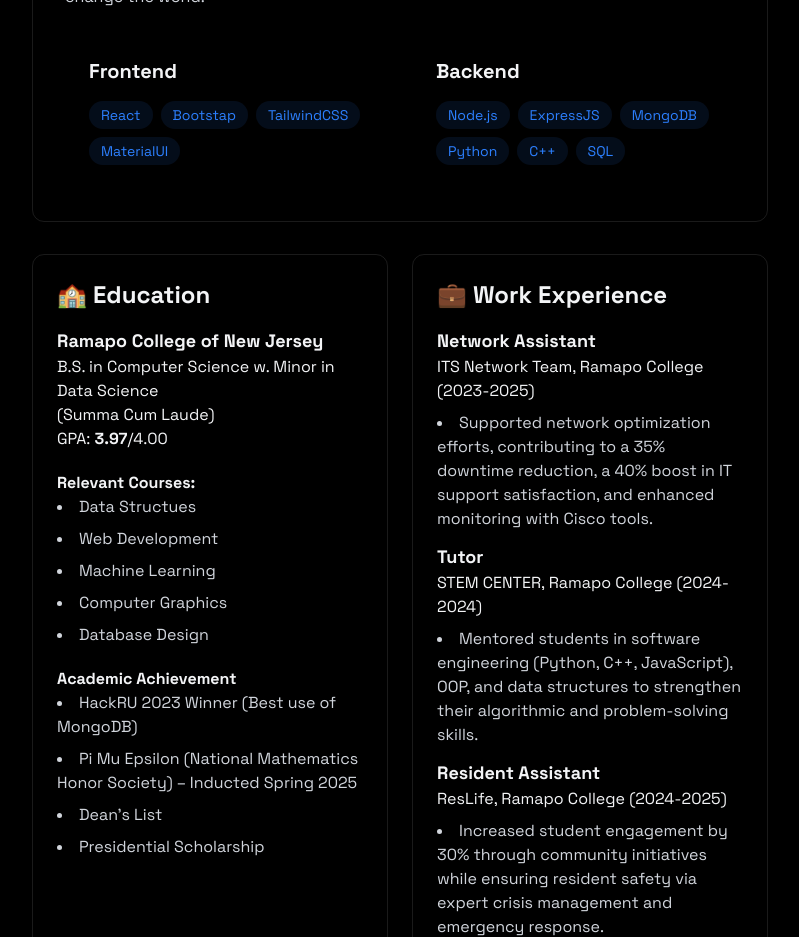
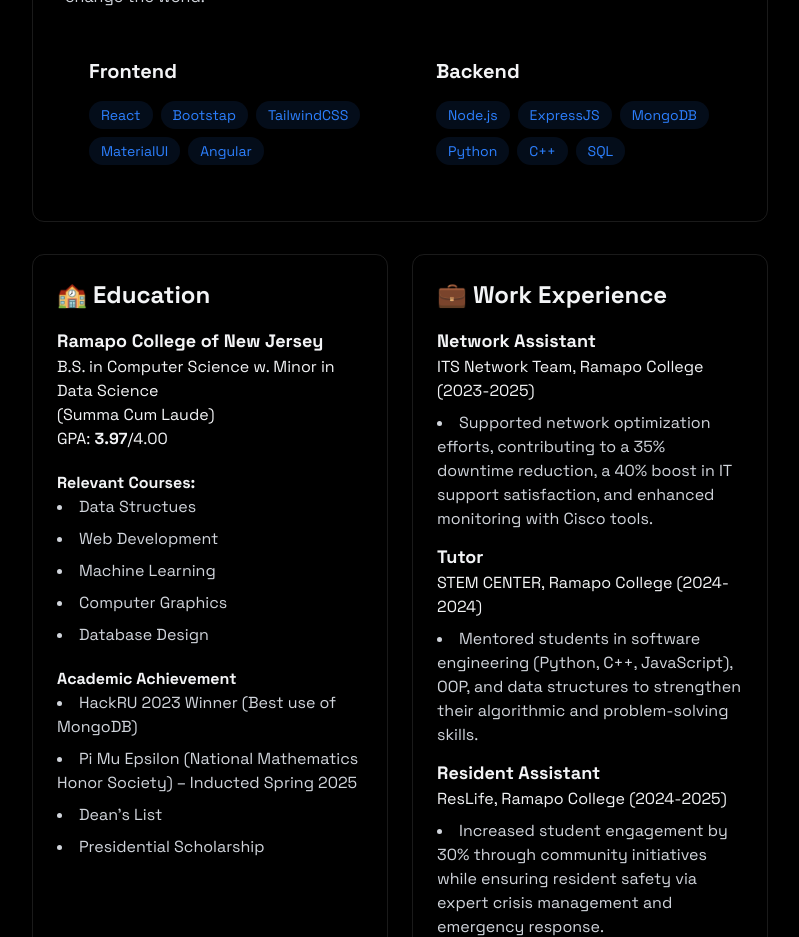
Before and after one commit to dsaurav4/saurav-portfolio, a React (Vite) app: page / in a window 1280 px wide. Shown: the part 1080-2017 px from the top of the page, without its empty margins (240-1039 px from the left). Built offline with nearby package versions, Linux system fonts and the light colour scheme.

Commit message:
update: added angular as frontend skill

```diff
--- a/src/components/sections/About.jsx
+++ b/src/components/sections/About.jsx
@@ -1,7 +1,13 @@
 import RevealOnScroll from "../RevealOnScroll";
 
 const About = () => {
-  const frontendSkills = ["React", "Bootstap", "TailwindCSS", "MaterialUI"];
+  const frontendSkills = [
+    "React",
+    "Bootstap",
+    "TailwindCSS",
+    "MaterialUI",
+    "Angular",
+  ];
 
   const backendSkills = [
     "Node.js",
```
